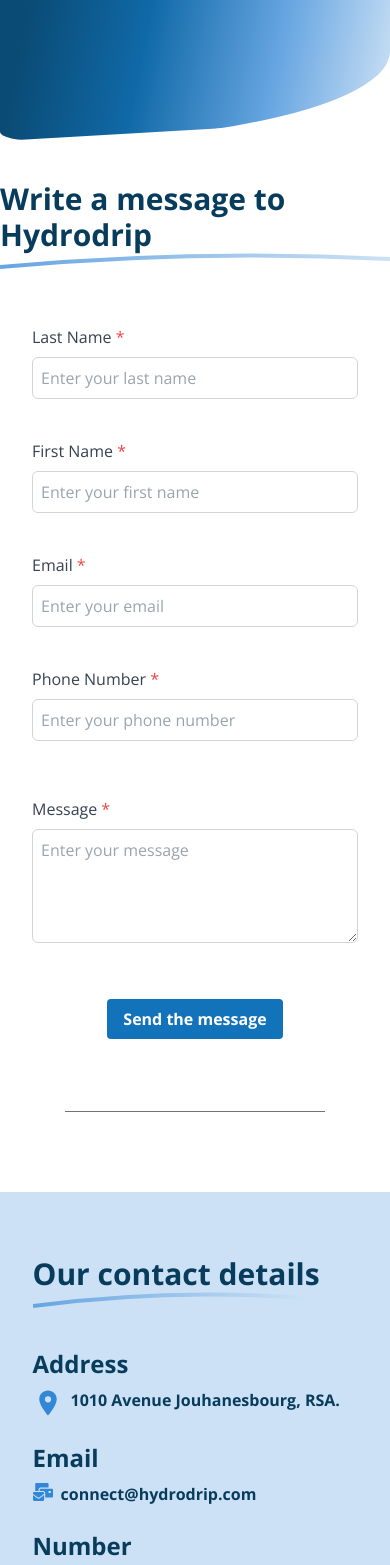
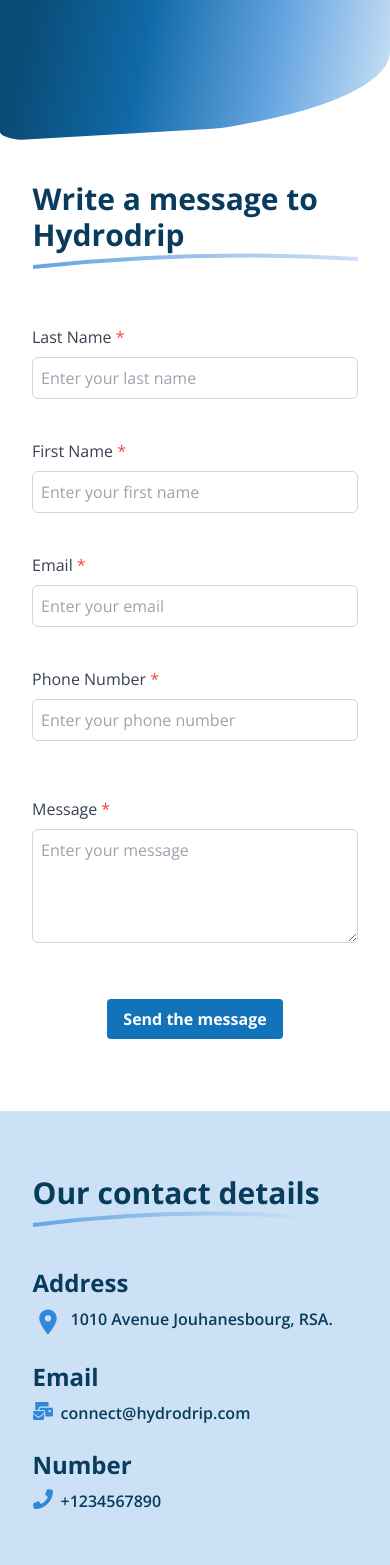
Before and after one commit to Ruth-Musasa/Hydrodrip, a React (Vite) app: page /contact-us in a window 390 px wide. Shown: the part 432-1997 px from the top of the page. Built offline with nearby package versions, Linux system fonts and the light colour scheme.

Commit message:
update responsive

```diff
--- a/src/pages/ Products/card.tsx
+++ b/src/pages/ Products/card.tsx
@@ -21,9 +21,9 @@
 
 const Card: React.FC<Props> = ({ imageUrl, sections, title, btnAction, descriptionTitle, description, to, bgColor }) => {
     return (
-        <div className='py-8 md:py-14'>
+        <div className='py-8 md:py-14 w-11/12 md:w-10/12 m-auto'>
             <TitleWithUnderline title={`${title} `} classe="items-center" />
-            <div className="flex flex-col md:flex-row items-center justify-center md:justify-between px-4 py-8 w-11/12 lg:w-10/12 m-auto">
+            <div className="flex flex-col md:flex-row items-center justify-center md:justify-between px-4 py-8 ">
                 <div className="md:flex gap-20 w-full ">
                     <div className={`${bgColor} mb-4 w-auto h-64 w-auto lg:w-1/2 lg:h-auto relative xl:h-[506px] img-div m-auto `} >
                         <div className='w-auto h-full img-div bg-no-repeat' style={{
--- a/src/pages/Home/Contact.tsx
+++ b/src/pages/Home/Contact.tsx
@@ -48,14 +48,14 @@
                         <h3 className="text-2xl font-bold mb-2 text-primary-900">Email</h3>
                         <div className='flex gap-2'>
                             <FaMailBulk className="text-primary-400" size={20} />
-                            <span className='text-primary-900 font-bold '>connect@hydrodrip.com</span>
+                            <span className='text-primary-900 font-semibold '>connect@hydrodrip.com</span>
                         </div>
                     </div>
                     <div>
                         <h3 className="text-2xl font-bold mb-2 text-primary-900">Number</h3>
                         <div className='flex gap-2'>
                             <FaPhone className='text-primary-400' size={20} />
-                            <span className='text-primary-900 font-bold '>+1234567890</span>
+                            <span className='text-primary-900 font-semibold '>+1234567890</span>
                         </div>
                     </div>
                     <div>
--- a/src/pages/Home/faqs.tsx
+++ b/src/pages/Home/faqs.tsx
@@ -10,7 +10,7 @@
                 backgroundSize: 'cover',
                 backgroundPosition: 'center',
             }}>
-            <div className="flex flex-col items-center text-center">
+            <div className="flex flex-col items-center text-center w-10/12 m-auto">
                 <TitleWithUnderline title="Some frequently asked questions asked" classe="items-center lg:w-4/12  m-auto text-center text-white " />
                 <Link to="/faqs">  <Btn Size="large" Style="Filled" Color="primary" State="Default" icon={true} classe="m-auto">Consult FAQs</Btn></Link>
             </div>
--- a/src/pages/Projects/index.tsx
+++ b/src/pages/Projects/index.tsx
@@ -9,7 +9,7 @@
 export default function Projects() {
     return (
         <div>
-            <div className="sticky w-full bg-white top-0 z-10">
+            <div className="sticky w-full bg-white top-0 z-40">
                 <NavBar />
             </div>
             <div className="text-white text-center  bg-custom-gradient py-40 2xl:py-60 m-auto space-y-6 clip-mountain">
--- a/src/pages/Projects/projectsCard.tsx
+++ b/src/pages/Projects/projectsCard.tsx
@@ -15,9 +15,10 @@
 
 const ProjectsCard: React.FC<Props> = ({ sections, imageUrl, title, btnAction }) => {
     return (
-        <div>
         <div className='md:py-14'>
+            <div className='w-10/12 m-auto '>
                 <TitleWithUnderline title={`${title} `} classe="items-center" />
+            </div>
             <div className="flex flex-col md:flex-row items-center justify-center md:justify-between px-4 py-8 md:w-10/12 md:m-auto">
                 <div className="w-full md:w-5/12">
                     <div className='w-full h-80 md:w-auto 2xl:h-[500px] 2xl:w-auto img-div m-auto' style={{
@@ -47,7 +48,6 @@
                 </div>
             </div>
         </div>
-        </div>
     )
 }
 
--- a/src/pages/contactUs /index.tsx
+++ b/src/pages/contactUs /index.tsx
@@ -10,19 +10,19 @@
 export default function ContactUs() {
     return (
         <section>
+            <div className="sticky w-full bg-white top-0 z-10">
+                <NavBar />
+            </div>
             <div>
-                <div className="sticky w-full bg-white top-0 z-10">
-                    <NavBar />
-                </div>
                 <div className="text-white text-center  bg-custom-gradient py-40 2xl:py-60 m-auto space-y-6 clip-mountain">
                     <h1 className="text-5xl font-bold m-auto ">Contact Us</h1>
                     <p className="font-semibold md:w-1/3 m-auto text-lg ">Advanced solutions for efficient water management</p>
                 </div>
             </div>
             <div className="pt-10 md:py-20 md:mb-10">
-                <TitleWithUnderline title="Write a message to Hydrodrip" classe="items-center" />
+                <TitleWithUnderline title="Write a message to Hydrodrip" classe="w-10/12 items-center" />
                 <Form />
-                <Divider />
+                <Divider classe="hidden md:block"/>
             </div>
             <CardPhoto img="../img/Rectangle 589.png">
                 <TitleWithUnderline title="Our contact details" classe="items-start" />
@@ -31,21 +31,21 @@
                         <h3 className="text-2xl font-bold mb-2 text-primary-900">Address</h3>
                         <div className='flex gap-2'>
                             <MdPlace className="text-primary-400" size={30} />
-                            <span className='text-primary-900 font-bold '>1010 Avenue Jouhanesbourg, RSA.</span>
+                            <span className='text-primary-900 font-semibold '>1010 Avenue Jouhanesbourg, RSA.</span>
                         </div>
                     </div>
                     <div>
                         <h3 className="text-2xl font-bold mb-2 text-primary-900">Email</h3>
                         <div className='flex gap-2'>
                             <FaMailBulk className="text-primary-400" size={20} />
-                            <span className='text-primary-900 font-bold '>connect@hydrodrip.com</span>
+                            <span className='text-primary-900 font-semibold '>connect@hydrodrip.com</span>
                         </div>
                     </div>
                     <div>
                         <h3 className="text-2xl font-bold mb-2 text-primary-900">Number</h3>
                         <div className='flex gap-2'>
                             <FaPhone className='text-primary-400' size={20} />
-                            <span className='text-primary-900 font-bold '>+1234567890</span>
+                            <span className='text-primary-900 font-semibold '>+1234567890</span>
                         </div>
                     </div>
                 </div>
--- a/src/pages/contactUs /map.tsx
+++ b/src/pages/contactUs /map.tsx
@@ -35,7 +35,7 @@
 
 function Map() {
   return (
-    <MapContainer  style={{ width: '100%', height: '750px' }}>
+    <MapContainer className='w-full h-96 md:h-[700px] '>
       {/* <TileLayer
         attribution='&copy; <a href="https://www.openstreetmap.org/copyright">OpenStreetMap</a> contributors'
         url="https://{s}.tile.openstreetmap.org/{z}/{x}/{y}.png"
```
Lines whose indentation alone changed are shown as unchanged.
